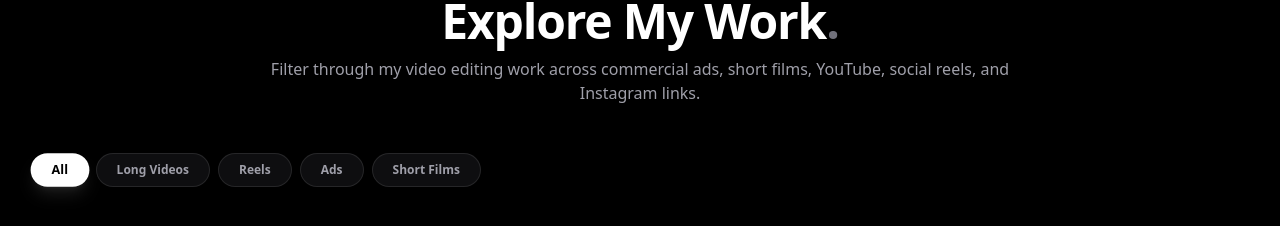
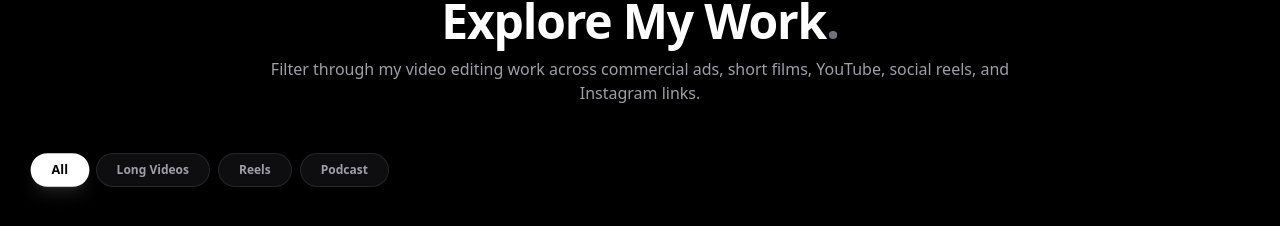
Before and after one commit to runstarsmarketing-ai/bro_web, a React (Vite) app: page / in a window 1280 px wide. Shown: the part 2462-2688 px from the top of the page. Built offline with nearby package versions, Linux system fonts and the light colour scheme; grey boxes are pictures that could not be loaded.

Commit message:
Update Portfolio.tsx

```diff
--- a/src/components/Portfolio.tsx
+++ b/src/components/Portfolio.tsx
@@ -47,7 +47,7 @@ export const Portfolio: React.FC<PortfolioProps> = ({ onOpenVideoModal }) => {
     localStorage.setItem(CUSTOM_PROJECTS_KEY, JSON.stringify(customOnly));
   };
 
-  const categories: Category[] = ['All', 'Long Videos', 'Reels', 'Ads', 'Short Films'];
+  const categories: Category[] = ['All', 'Long Videos', 'Reels', 'Podcast'];
 
   const filteredProjects = projectsList.filter((project) => {
     if (selectedCategory === 'All') return true;
```
